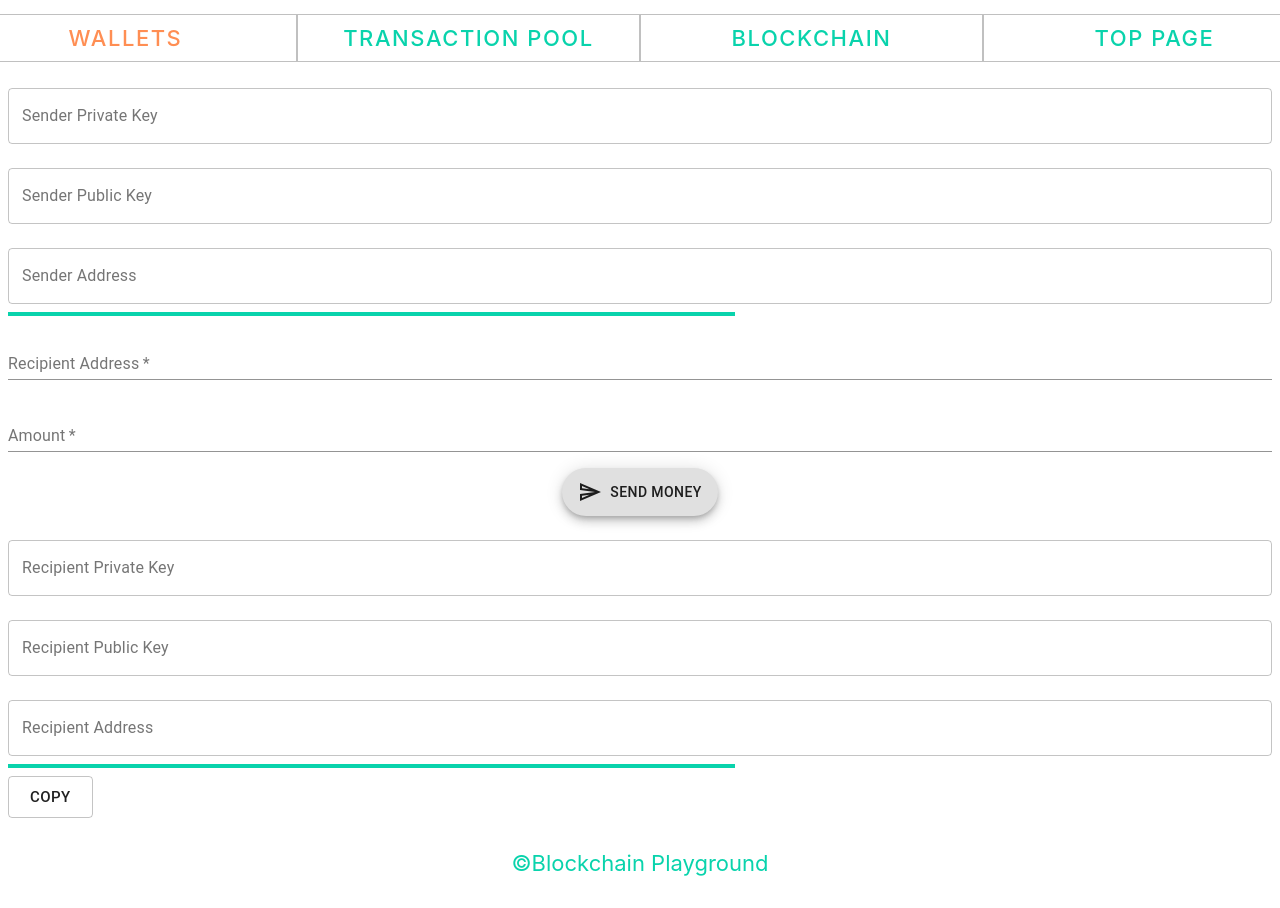
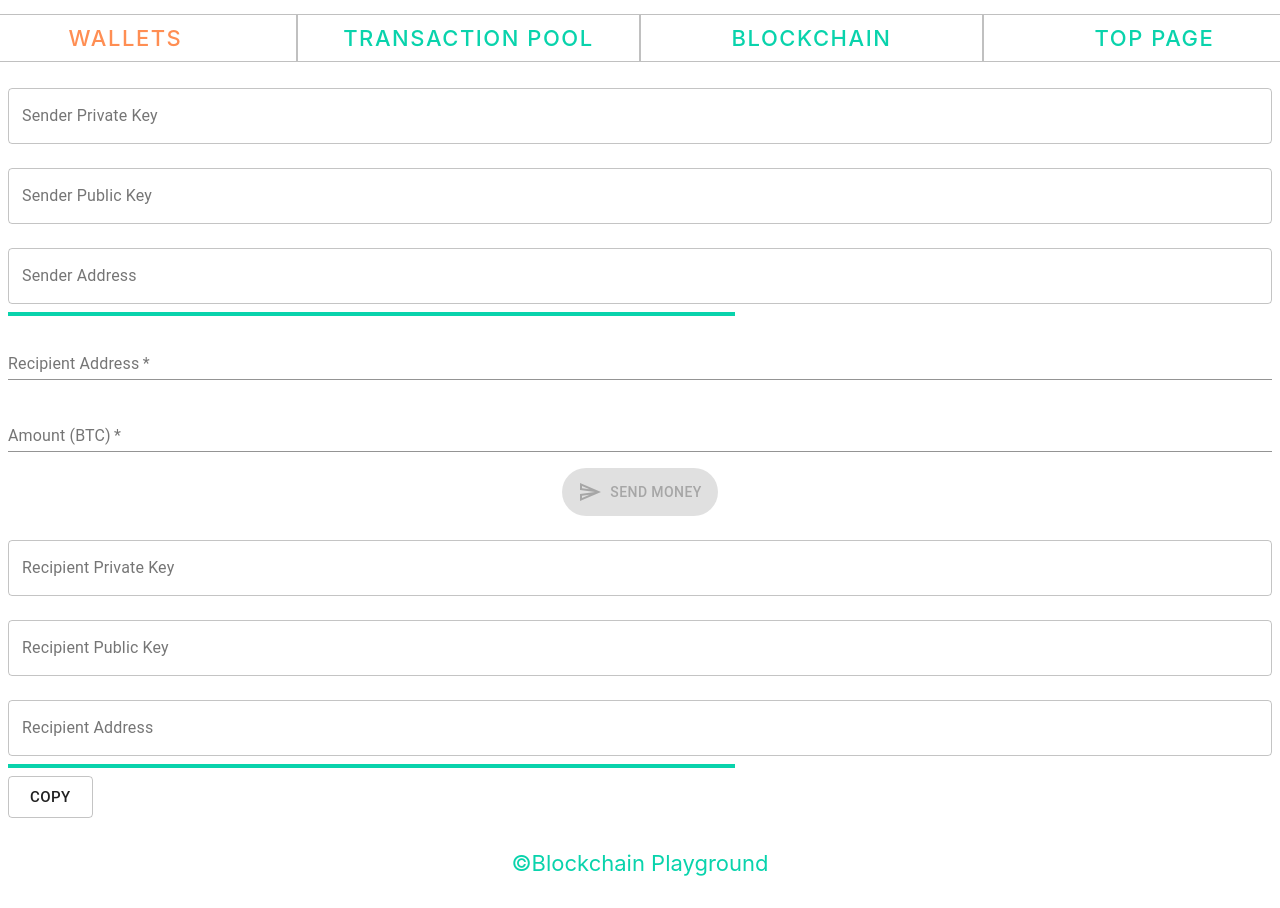
Before and after one commit to rkaku/formik-material-ui, a React (Create React App) app: page /wallet in a window 1280 px wide. Shown: the top 908 px of the page. Built offline with nearby package versions, Linux system fonts and the light colour scheme; no server answers.

Commit message:
modify form validation

```diff
--- a/src/pages/Wallet.js
+++ b/src/pages/Wallet.js
@@ -87,9 +87,9 @@ export default function Container () {
               />
               <WalletTextField
                 name="value"
-                label="Amount"
+                label="Amount (BTC)"
                 type="text"
-                placeholder="Amount"
+                placeholder="Amount (BTC)"
                 required
                 fullWidth
                 margin="normal"
@@ -102,7 +102,7 @@ export default function Container () {
                   // variant="outlined"
                   // color="primary"
                   size="large"
-                  disabled={ !isValid || isSubmitting }
+                  disabled={ !touched.value || !isValid || isSubmitting }
                 />
               </Box>
               {/* <Button
@@ -211,8 +211,8 @@ export default function Container () {
     bob_priv_key: bob.priv_key,
     bob_pub_key: bob.pub_key,
     bob_address: bob.address,
-    // recipient_address: '',
-    // value: '' :TODO: ???
+    recipient_address: "",
+    value: ""
   }
   return <Wallet />
 }
```
